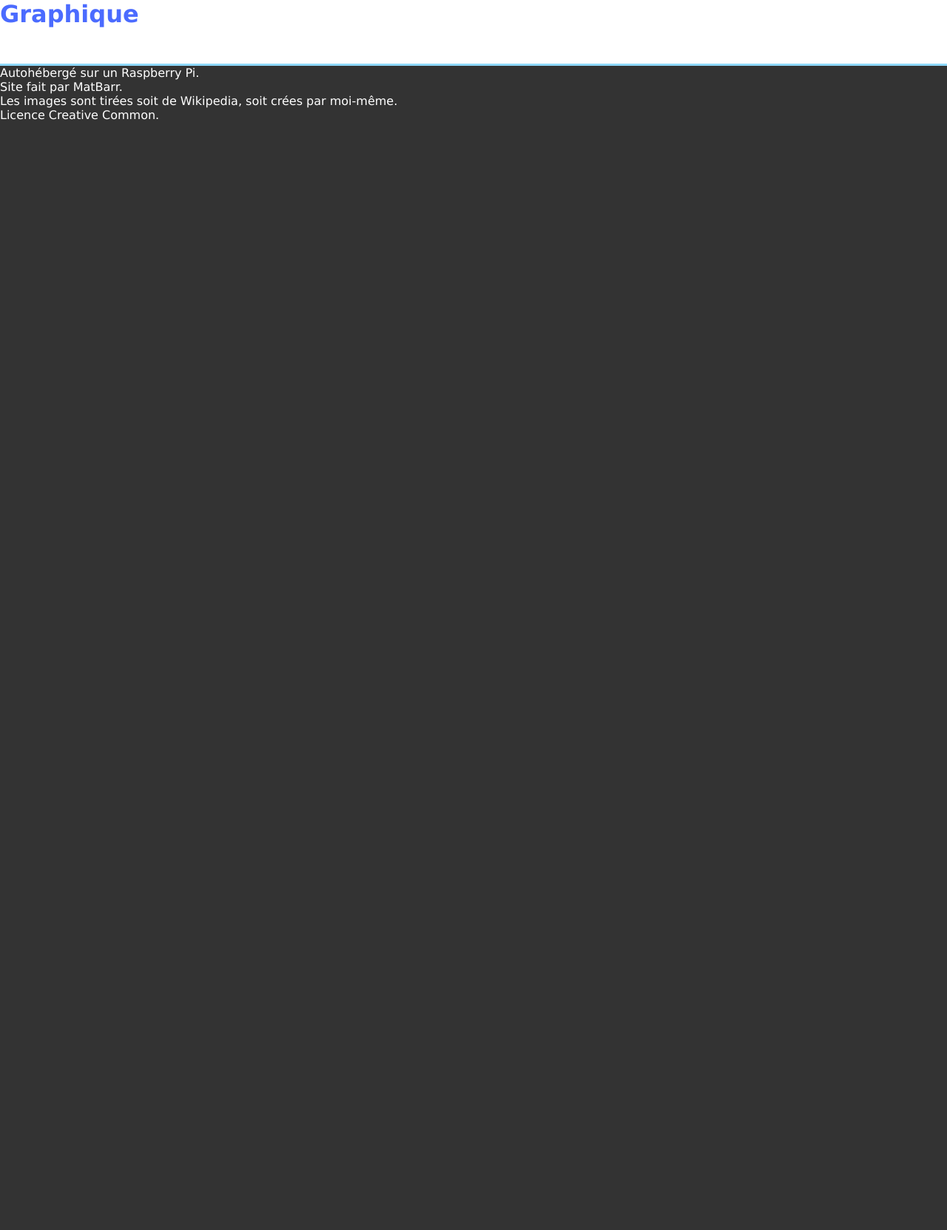
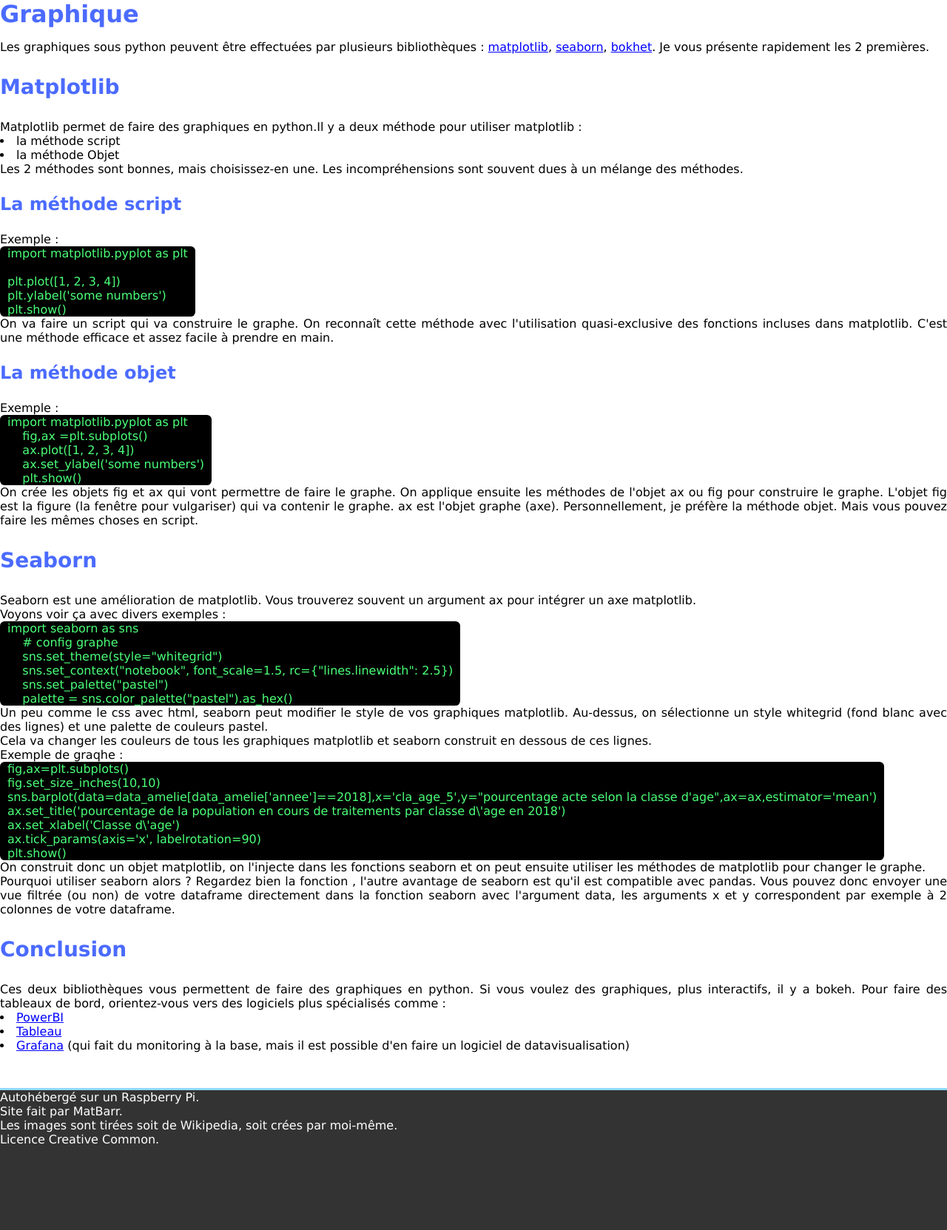
Before and after one commit to barrmath/piweb, a Flask app: page /data/graphique/ in a window 1280 px wide. Shown: the part 48-1711 px from the top of the page at 74% size. Before the commit the page ends 210 px from the top, so only its background shows below. Run offline with Flask 3, Linux system fonts and the light colour scheme.

Commit message:
fini page graphique + correction bug affichage autohebergement

```diff
--- a/web_app/templates/data/graphique.html
+++ b/web_app/templates/data/graphique.html
@@ -2,5 +2,95 @@
 
 {% block content %}
 <h1>Graphique</h1>
+<p>
+    Les graphiques sous python peuvent être effectuées par plusieurs bibliothèques :
+     <a href="https://matplotlib.org">matplotlib</a>, <a href="https://seaborn.pydata.org">seaborn</a>, <a href="https://bokeh.org/">bokhet</a>.
+     Je vous présente rapidement les 2 premières.
+</p>
+<h2>Matplotlib</h2>
+<p>
+    Matplotlib permet de faire des graphiques en python.Il y a deux méthode pour utiliser matplotlib :</p>
+    <ul>
+        <li>la méthode script</li>
+        <li>la méthode Objet</li>
+    </ul>
+<p>
+    Les 2 méthodes sont bonnes, mais choisissez-en une. Les incompréhensions sont souvent dues à un mélange des méthodes.
+</p>
+<h3>La méthode script</h3>
+<p>Exemple :</p>
+<pre class="code">import matplotlib.pyplot as plt
+
+plt.plot([1, 2, 3, 4])
+plt.ylabel('some numbers')
+plt.show()
+</pre>
+<p>
+    On va faire un script qui va construire le graphe. On reconnaît cette méthode avec l'utilisation quasi-exclusive des fonctions incluses dans matplotlib.
+    C'est une méthode efficace et assez facile à prendre en main.
+</p>
+<h3>La méthode objet</h3>
+<p>Exemple :</p>
+<pre class="code">import matplotlib.pyplot as plt
+    fig,ax =plt.subplots()
+    ax.plot([1, 2, 3, 4])
+    ax.set_ylabel('some numbers')
+    plt.show()
+</pre>
+<p>
+    On crée les objets fig et ax qui vont permettre de faire le graphe.
+    On applique ensuite les méthodes de l'objet ax ou fig pour construire le graphe.
+    L'objet fig est la figure (la fenêtre pour vulgariser) qui va contenir le graphe. ax est l'objet graphe (axe).
+    Personnellement, je préfère la méthode objet. Mais vous pouvez faire les mêmes choses en script.
+</p>
+<h2>Seaborn</h2>
+<p>
+    Seaborn est une amélioration de matplotlib. Vous trouverez souvent un argument ax pour intégrer un axe matplotlib.
+</p>
+<p>
+    Voyons voir ça avec divers exemples :
+</p>
+<pre class="code">import seaborn as sns
+    # config graphe
+    sns.set_theme(style="whitegrid")
+    sns.set_context("notebook", font_scale=1.5, rc={"lines.linewidth": 2.5})
+    sns.set_palette("pastel")
+    palette = sns.color_palette("pastel").as_hex()
+</pre>
+<p>
+    Un peu comme le css avec html, seaborn peut modifier le style de vos graphiques matplotlib.
+    Au-dessus, on sélectionne un style whitegrid (fond blanc avec des lignes) et une palette de couleurs pastel.
+</p>
+<p>
+    Cela va changer les couleurs de tous les graphiques matplotlib et seaborn construit en dessous de ces lignes.
+</p>
+<p>
+    Exemple de graqhe :
+</p>
+<pre class="code">fig,ax=plt.subplots()
+fig.set_size_inches(10,10)
+sns.barplot(data=data_amelie[data_amelie['annee']==2018],x='cla_age_5',y="pourcentage acte selon la classe d'age",ax=ax,estimator='mean')
+ax.set_title('pourcentage de la population en cours de traitements par classe d\'age en 2018')
+ax.set_xlabel('Classe d\'age')
+ax.tick_params(axis='x', labelrotation=90)
+plt.show()
+</pre>
+<p>
+    On construit donc un objet matplotlib, on l'injecte dans les fonctions seaborn et on peut ensuite utiliser les méthodes de matplotlib pour changer le graphe.
+</p>
+<p>
+    Pourquoi utiliser seaborn alors ? Regardez bien la fonction , l'autre avantage de seaborn est qu'il est compatible avec pandas.
+    Vous pouvez donc envoyer une vue filtrée (ou non) de votre dataframe directement dans la fonction seaborn avec l'argument data,
+    les arguments x et y correspondent par exemple à 2 colonnes de votre dataframe.
+</p>
+<h2>Conclusion</h2>
+<p>Ces deux bibliothèques vous permettent de faire des graphiques en python.
+    Si vous voulez des graphiques, plus interactifs, il y a bokeh.
+    Pour faire des tableaux de bord, orientez-vous vers des logiciels plus spécialisés comme : </p>
+    <ul>
+        <li><a href="https://www.microsoft.com/fr-fr/power-platform/products/power-bi">PowerBI</a></li>
+        <li><a href="https://tableau.com/">Tableau</a></li>
+        <li><a href="https://grafana.com/">Grafana</a> (qui fait du monitoring à la base, mais il est possible d'en faire un logiciel de datavisualisation)</li>
+    </ul>
 
 {% endblock %}
--- a/web_app/templates/reseaux/autohebergement.html
+++ b/web_app/templates/reseaux/autohebergement.html
@@ -72,7 +72,7 @@ http {
 <li> Une commande depuis un terminal du serveur:
 <pre class="code">
 foo@bar: ip address
-2: eth0: <BROADCAST,MULTICAST,UP,LOWER_UP> mtu 1500 qdisc pfifo_fast state UP group default qlen 1000
+2: eth0: &lt;BROADCAST,MULTICAST,UP,LOWER_UP> mtu 1500 qdisc pfifo_fast state UP group default qlen 1000
     link/ether XX:XX:XX:XX:XX:XX brd XX:XX:XX:XX:XX:XX
     inet XXX.XXX.XXX.XXX/XXX brd XXX.XXX.XXX.XXX scope global dynamic noprefixroute eth0
         valid_lft 28628sec preferred_lft 28628sec
@@ -83,7 +83,7 @@ foo@bar: ip address
 </pre>
     <p>Pour les anciennes versions :</p>
 <pre class="code">foo@bar: ifconfig
-    eth0: flags=4163<UP,BROADCAST,RUNNING,MULTICAST>  mtu 1500
+    eth0: flags=4163&lt;UP,BROADCAST,RUNNING,MULTICAST>  mtu 1500
     inet xxx.xxx.xxx.xxx  netmask xxx.xxx.xxx.xxx  broadcast xxx.xxx.xxx.xxx
     inet6 xxxx:xxxx:xxxx:xxxx:xxxx:xxxx:xxxx  prefixlen xx  scopeid xxxxxx<global>
     inet6 xxxx:xxxx:xxxx:xxxx:xxxx:xxxx  prefixlen xxxx  scopeid xxxxx<link>
```
